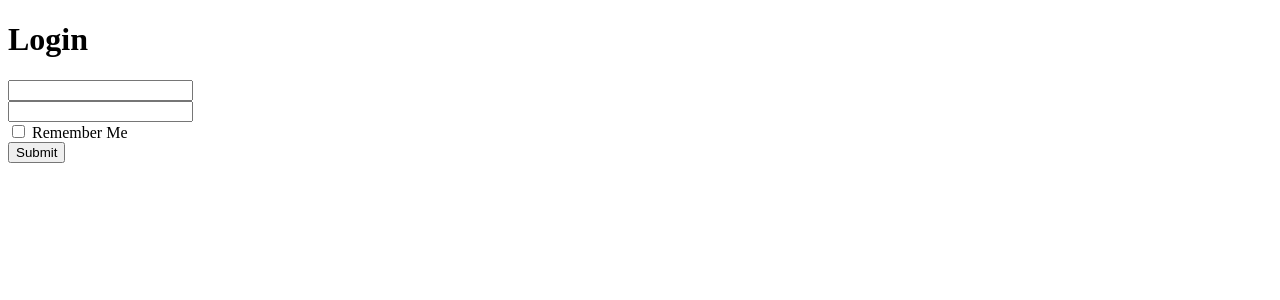
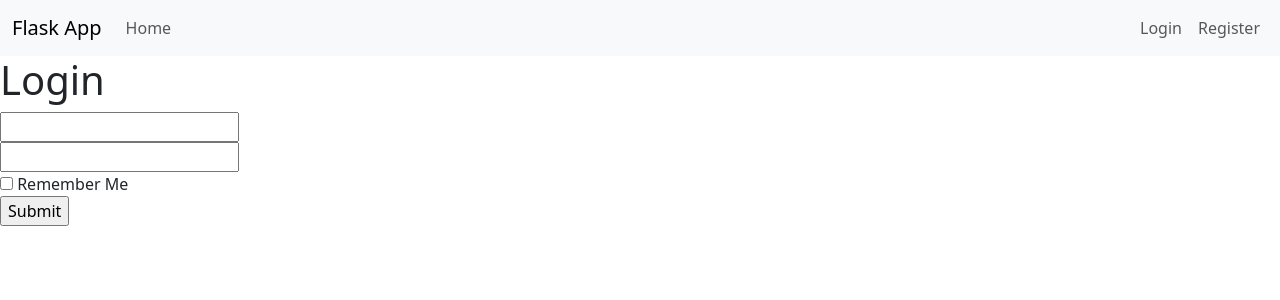
Before and after one commit to patrickliu548/project, a Flask app: page /login in a window 1280 px wide. Shown: the top 300 px of the page. Run offline with Flask 3, Linux system fonts and the light colour scheme.

Commit message:
Add navbar with Bootstrap

```diff
--- a/templates/layout.html
+++ b/templates/layout.html
@@ -4,9 +4,40 @@
     <meta charset="UTF-8">
     <meta name="viewport" content="width=device-width, initial-scale=1.0">
     <title>{% block title %}{% endblock %}</title>
+    <link href="https://cdn.jsdelivr.net/npm/bootstrap@5.3.8/dist/css/bootstrap.min.css" rel="stylesheet" integrity="sha384-sRIl4kxILFvY47J16cr9ZwB07vP4J8+LH7qKQnuqkuIAvNWLzeN8tE5YBujZqJLB" crossorigin="anonymous">
 </head>
 <body>
+    <nav class="navbar navbar-expand-lg navbar-light bg-light">
+        <div class="container-fluid">
+            <a class="navbar-brand" href="/">Flask App</a>
+            <button class="navbar-toggler" type="button" data-bs-toggle="collapse" data-bs-target="#navbarNav" aria-controls="navbarNav" aria-expanded="false" aria-label="Toggle navigation">
+            <span class="navbar-toggler-icon"></span>
+            </button>
+            <div class="collapse navbar-collapse" id="navbarNav">
+            <ul class="navbar-nav me-auto">
+                <li class="nav-item">
+                <a class="nav-link" href="/">Home</a>
+                </li>
+            </ul>
+            <ul class="navbar-nav ms-auto">
+                {% if not current_user.is_authenticated %}
+                <li class="nav-item">
+                <a class="nav-link" href="/login">Login</a>
+                </li>
+                <li class="nav-item">
+                <a class="nav-link" href="/register">Register</a>
+                </li>
+                {% else %}
+                <li class="nav-item">
+                <a class="nav-link" href="/logout">Logout</a>
+                </li>
+                {% endif %}
+            </ul>
+            </div>
+        </div>
+    </nav>
     {% block body %}
     {% endblock %}
+    <script src="https://cdn.jsdelivr.net/npm/bootstrap@5.3.8/dist/js/bootstrap.bundle.min.js" integrity="sha384-FKyoEForCGlyvwx9Hj09JcYn3nv7wiPVlz7YYwJrWVcXK/BmnVDxM+D2scQbITxI" crossorigin="anonymous"></script>
 </body>
 </html>
```
Also changed, not shown: templates/index.html (+0 -8 lines).
